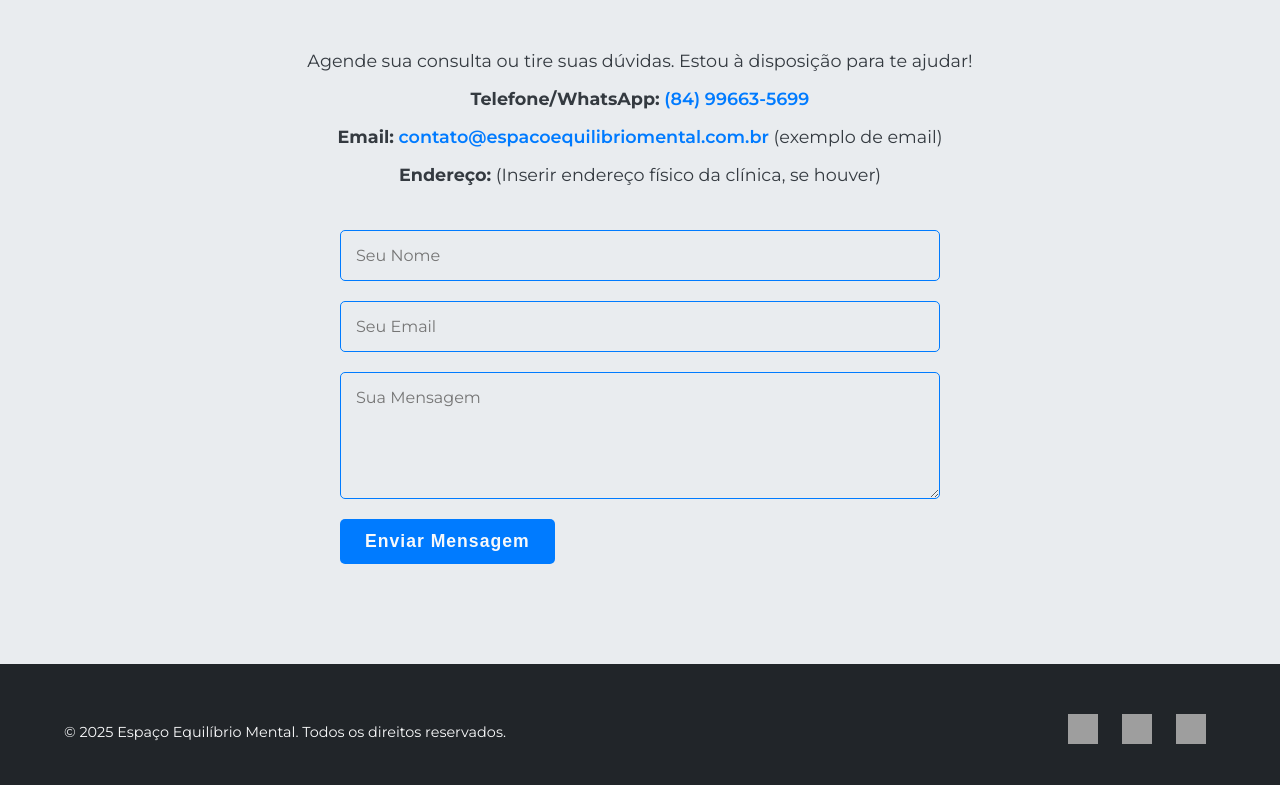
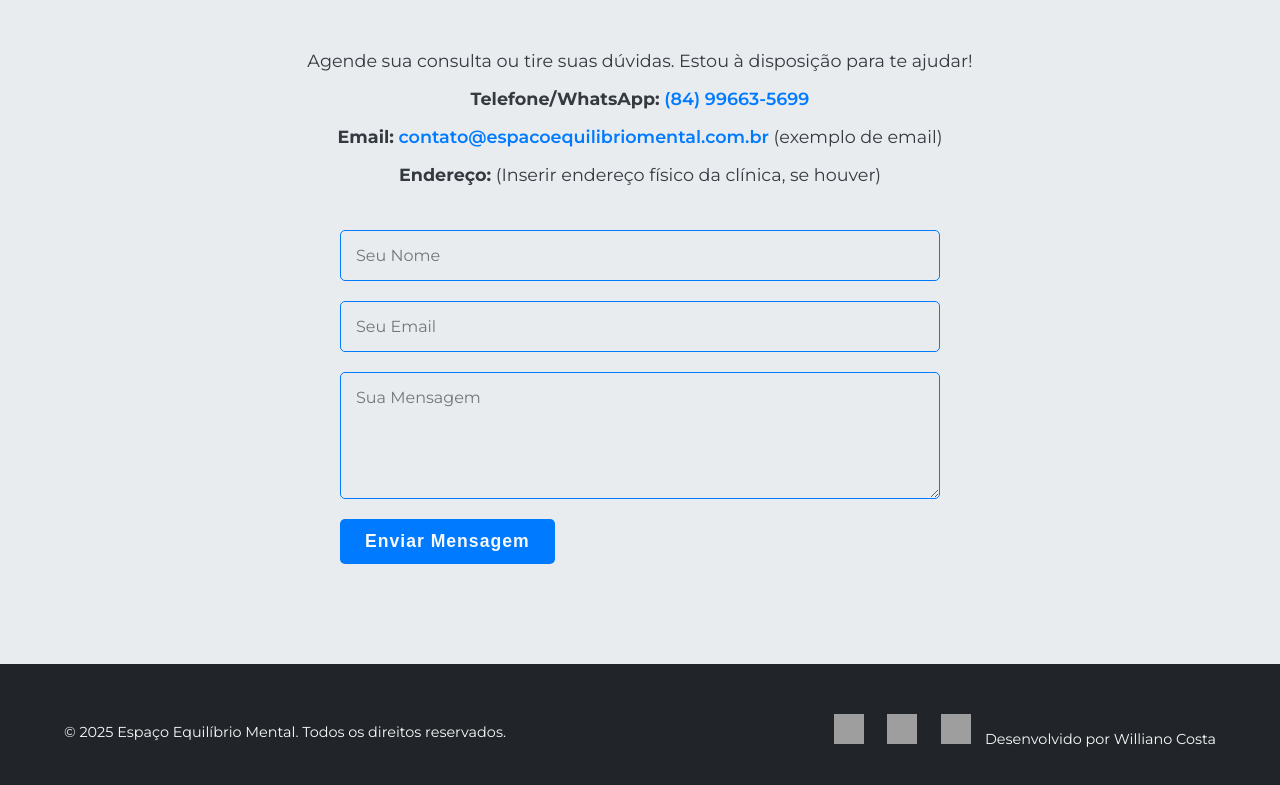
Before and after one commit to WillianoCosta/espaco, a plain HTML site: page index.html in a window 1280 px wide. Shown: the part 4339-5124 px from the top of the page. Drawn offline with Linux system fonts and the light colour scheme; grey boxes are pictures that could not be loaded.

Commit message:
Update index.html

```diff
--- a/index.html
+++ b/index.html
@@ -153,6 +153,7 @@
                 <a href="#" target="_blank"><img src="https://img.icons8.com/ios-filled/50/ffffff/instagram-new.png" alt="Instagram"></a>
                 <a href="#" target="_blank"><img src="https://img.icons8.com/ios-filled/50/ffffff/facebook-new.png" alt="Facebook"></a>
                 <a href="https://wa.me/5584996635699" target="_blank"><img src="https://img.icons8.com/ios-filled/50/ffffff/whatsapp.png" alt="WhatsApp"></a>
+                <a>Desenvolvido por Williano Costa</a>
             </div>
         </div>
     </footer>
```
